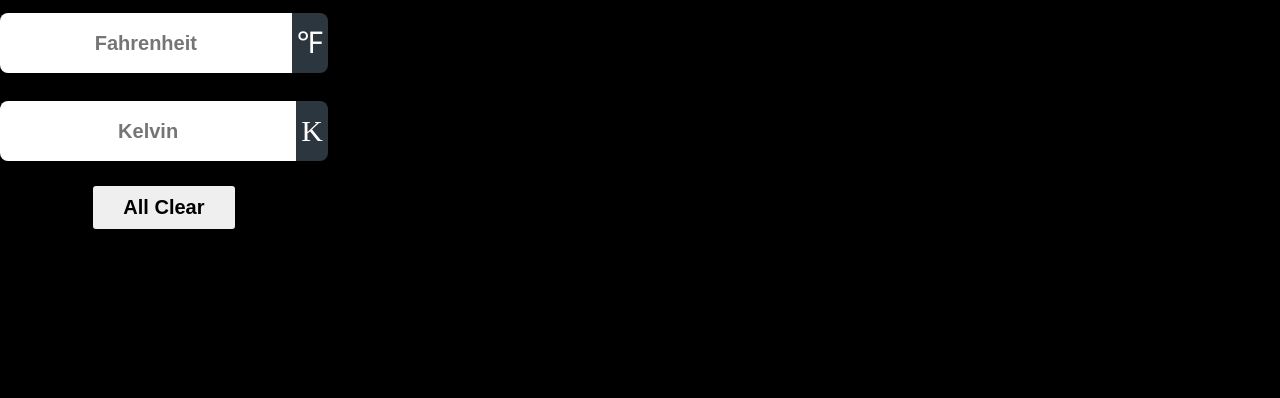
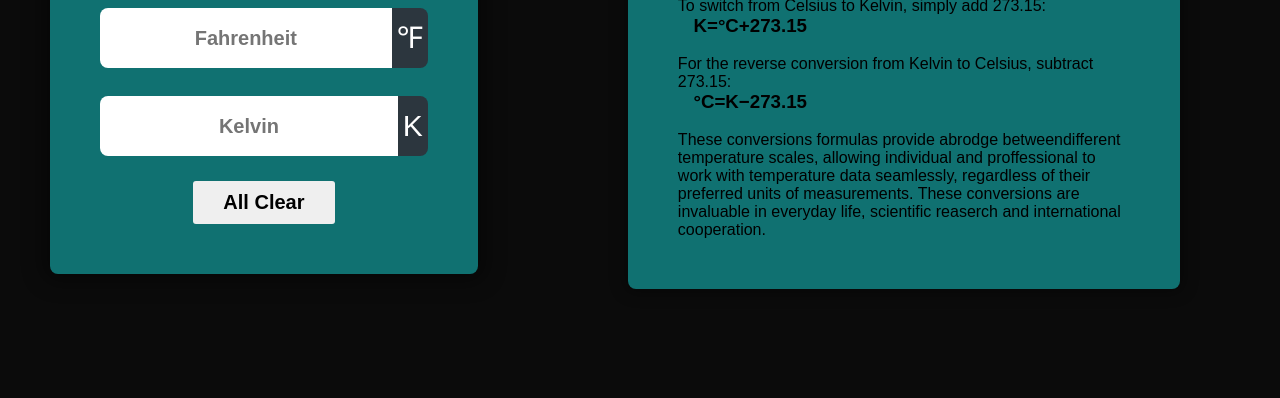
Before and after one commit to dudekularumina/Temperature-Converter, a plain HTML site: page index.html in a window 1280 px wide. Shown: the part 402-800 px from the top of the page. Drawn offline with Linux system fonts and the light colour scheme.

Commit message:
Add files via upload

```diff
--- a/style.css
+++ b/style.css
@@ -8,23 +8,44 @@ body{
     justify-content: center;
     align-items: center;
     min-height: 100vh;
-    background-color: black;
+    background-color: rgb(11,11,11);
 }
 
-.container{
-    max-width: 450px;
+.float-container{
+    padding: 50px;
+    align-content: center;
+}
+.float-container1{
+    padding: 100px;
+    align-content: center;
+}
+.float-child{
+    width: 100%;
+    background: #107171;
+    border-radius: 8px;
+    box-shadow: 0px 0px 20px 8px rgba(0,0,0,0.4);
+    font-family: sans-serif;
+    padding: 50px;
+    border-end-end-radius: 2px solid orangered;
+}
+.float-child1{
+    width: 100%;
     background: #107171;
     border-radius: 8px;
     box-shadow: 0px 0px 15px 3px rgba(0,0,0,0.4);
     font-family: sans-serif;
-    padding: 20px;
+    padding: 50px;
+    border-end-end-radius: 2px solid orangered;
+
 }
-.title{
+
+.float-child1 title h1{
     display: flex;
     justify-content: center;
     align-items: center;
     flex-wrap: wrap-reverse;
     gap: 10px;
+    width: 400%;
 }
 
 .Temperature-icon{
@@ -32,10 +53,11 @@ body{
     color: #fff;
 }
 
-h1{
+.title h1{
     color: #fff;
     letter-spacing: 1.2px;
     font-size: 30px;
+    align-items: center;
 }
 
 #celcius, #fahrenheit, #kelvin{
@@ -64,7 +86,7 @@ input::-webkit-inner-spin-button{
 
 
 .icon{
-    flex-direction: 1;
+    flex-direction: 2;
     height: 60px;
     line-height: 60px;
     padding: 0 5px;
@@ -96,3 +118,17 @@ input::-webkit-inner-spin-button{
     background: #000;
     color: #fff;
 }
+title .Temperature-icon{
+    flex-direction: 2;
+    height: 60px;
+    line-height: 60px;
+    padding: 0 5px;
+    text-align: center;
+    font-size: 30px;
+    background: #2c363e;
+    color: #fff;
+    border-radius: 0 8px 8px 0;
+}
+.float-child1, .title .h3{
+    align-items: center;
+}
```
